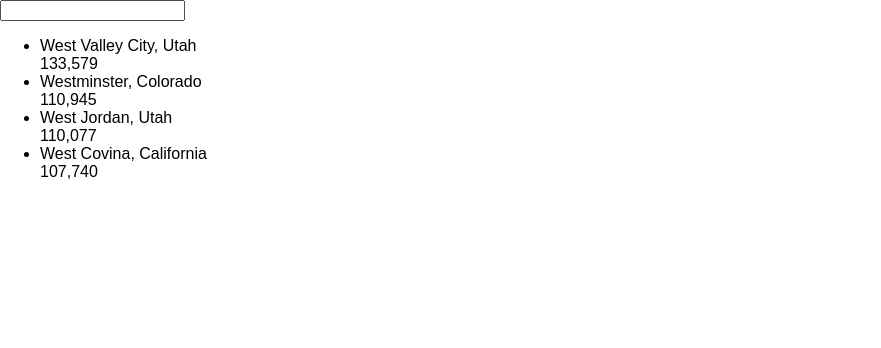
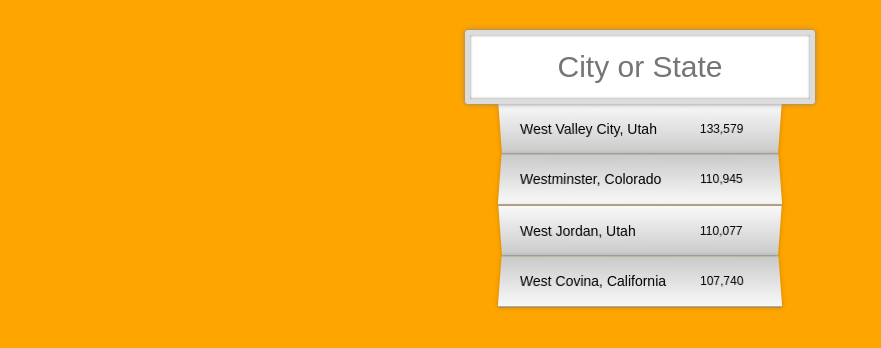
Before and after one commit to icrazyk/js30, a plain HTML site: page 06-ajax-type-ahead/index.html in a window 1280 px wide. Shown: the whole page, without its empty margins (0-881 px from the left). Drawn offline with Linux system fonts and the light colour scheme; no server answers.

Commit message:
well done featch

```diff
--- a/06-ajax-type-ahead/index.html
+++ b/06-ajax-type-ahead/index.html
@@ -9,10 +9,11 @@
 <body>
   <div class="cities">
     <form action="" class="cities__form form">
-      <input type="text" class="form__input" name="search">
+      <input type="text" class="form__input" name="search" id="search" placeholder="City or State">
     </form>
 
     <ul class="cities__list list">
+
       <li class="list__item">
         <div class="list__title">
           West Valley City, Utah
@@ -45,21 +46,143 @@
           107,740
         </div>
       </li>
+
     </ul>
   </div>
+
   <style>
     body {
       margin: 0;
       font-family: sans-serif;
+      background: orange;
+      display: flex;
+      padding-top: 30px;
+      justify-content: center;
     }
 
     * {
       box-sizing: border-box;
     }
+
+    .hl {
+      background: #e6ee9c;
+    }
+
+    .cities__form {
+      position:relative;
+      z-index: 2;
+    }
+
+    .form__input {
+      font-size: 30px;
+      text-align: center;
+      border: 5px solid gainsboro;
+      border-radius: 3px;
+      box-shadow: 0 0 5px grey, inset 0 0 3px grey;
+      width: 350px;
+      padding: 15px;
+    }
+
+    .cities {
+      display: flex;
+      flex-direction: column;
+      align-items: center;
+    }
+
+    .cities__list {
+      margin: 0;
+      padding: 0;
+      flex-shrink: 0;
+      width: 80%;
+      margin-top: -3px;
+      position: relative;
+      z-index: 1;
+    }
+
+    .list__item {
+      padding: 17px 20px;
+      font-size: 14px;
+      display: flex;
+      align-items: center;
+      border-bottom: 1px solid grey;
+      list-style: none;
+      box-shadow: 0 0 5px rgba(0, 0, 0, 0.2);
+      justify-content: space-between;
+    }
+
+    .list__title {
+      width: 70%;
+      flex-shrink: 0;
+      white-space: nowrap;
+    }
+
+    .list__count {
+      width: 25%;
+      flex-shrink: 0;
+      font-size: 12px;
+    }
+
+    .list__item:nth-child(even) {
+      transform: perspective(100px) rotateX(3deg) translateY(2px) scale(1.001);
+      background: linear-gradient(to bottom, #c9c9c9 0%, #f9f9f9 100%);
+    }
+
+    .list__item:nth-child(odd) {
+      transform: perspective(100px) rotateX(-3deg) translateY(3px);
+      background: linear-gradient(to bottom, #f9f9f9 0%, #c9c9c9 100%);
+    }
   </style>
 
   <script>
     const endpoint = 'https://gist.githubusercontent.com/Miserlou/c5cd8364bf9b2420bb29/raw/2bf258763cdddd704f8ffd3ea9a3e81d25e2c6f6/cities.json';
+    const cities = [];
+
+    fetch(endpoint)
+      .then((response) => response.json())
+      .then((data) => cities.push(...data))
+      .catch(alert);
+
+    function findMatches(wordToMatch, cities) {
+      return cities.filter((place) => {
+        const regex = new RegExp(wordToMatch, 'gi');
+        return place.city.match(regex) || place.state.match(regex);
+      });
+    }
+
+    function replacer(text) {
+      return `<span class='hl'>${text}</span>`;
+    }
+
+    function displayMatches() {
+      const matchArray = findMatches(this.value, cities);
+
+      const html = matchArray.map(place => {
+
+        const regex = new RegExp(this.value, 'gi');
+        const city = place.city.replace(regex, replacer);
+        const state = place.state.replace(this.value, replacer);
+
+        const population = place.population.toString().replace(/\B(?=(\d{3})+(?!\d))/g, ',');
+
+        return `
+          <li class="list__item">
+            <div class="list__title">
+              ${city}, ${state}
+            </div>
+            <div class="list__count">
+              ${population}
+            </div>
+          </li>`
+      }).join('');
+
+      list.innerHTML = html;
+    }
+
+    const search = document.querySelector('#search');
+    const list = document.querySelector('.cities__list');
+
+    search.addEventListener('change', displayMatches);
+    search.addEventListener('keyup', displayMatches);
   </script>
 </body>
 </html>
```
